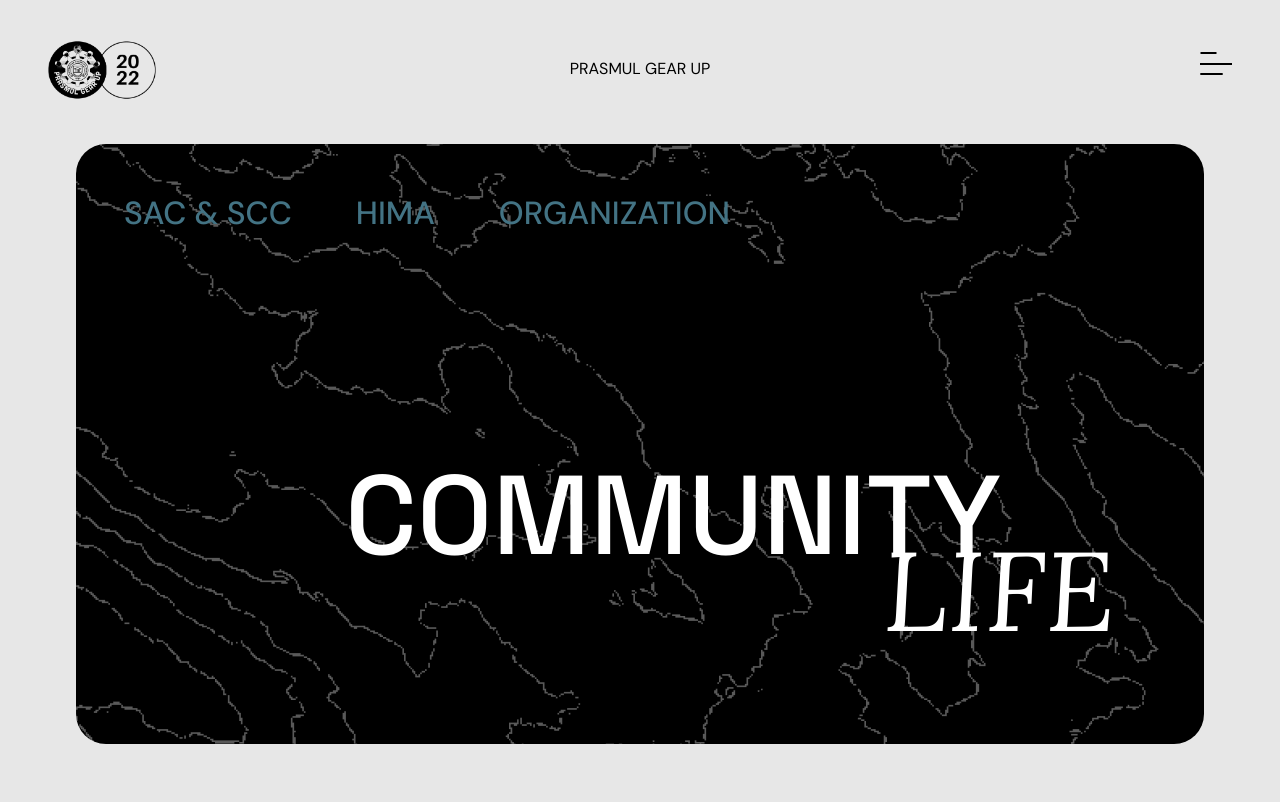
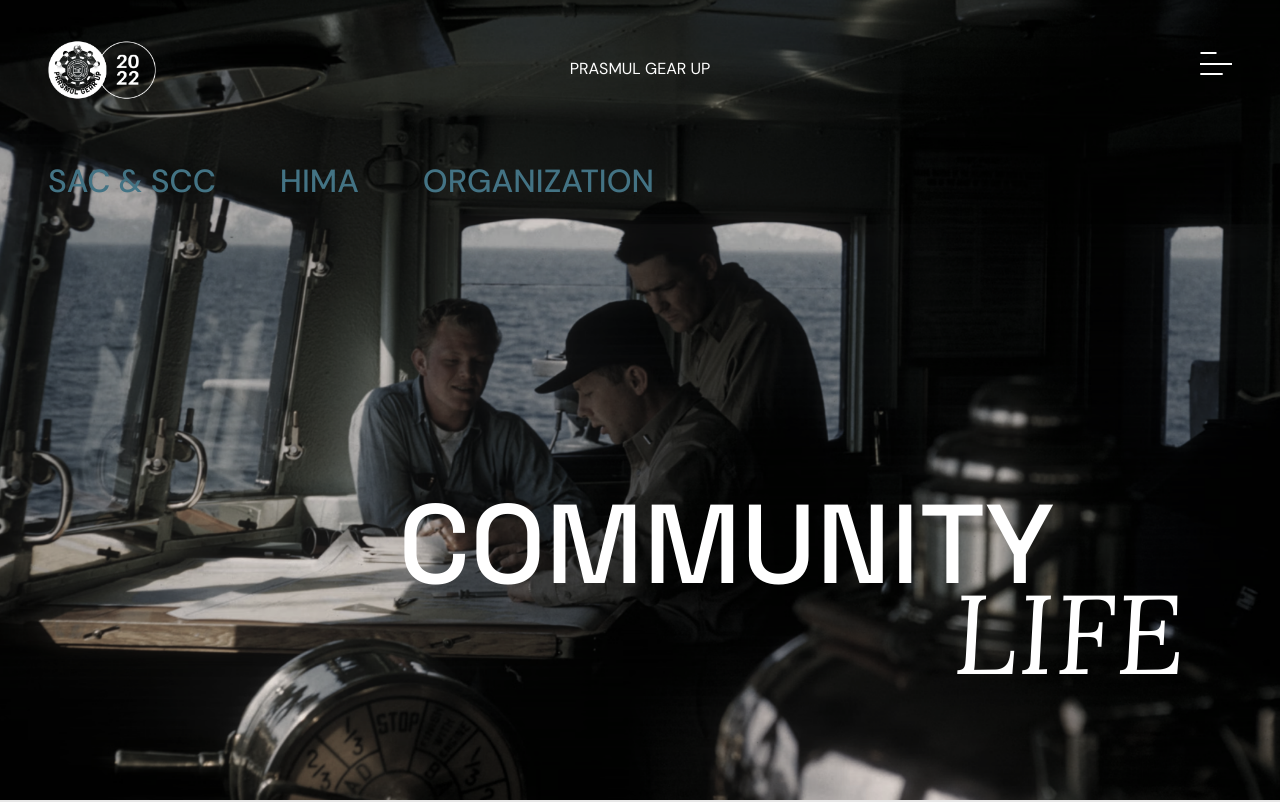
Before and after one commit to owenn2106/pgu2022-nextjs-frontend, a Next.js app: page /community in a window 1280 px wide. Shown: the top 802 px of the page. Built offline with nearby package versions, Linux system fonts and the light colour scheme.

Commit message:
changed comm life header

```diff
--- a/components/main/Layout.js
+++ b/components/main/Layout.js
@@ -15,6 +15,8 @@ const Layout = ({ children }) => {
         <NavBar />
       ) : router.pathname === "/leaderboard" ? (
         <NavBar />
+      ) : router.pathname === "/community" ? (
+        <NavBar />
       ) : (
         <NavBarBlack />
       )}
--- a/pages/community.js
+++ b/pages/community.js
@@ -5,12 +5,14 @@ import styles from "../styles/Community/Body.module.css";
 
 const community = () => {
   return (
-    <div className="container">
-      <div className={styles.BodyWrapper}>
-        <Header />
-        <Body />
+    <>
+      <Header />
+      <div className="container">
+        <div className={styles.BodyWrapper}>
+          <Body />
+        </div>
       </div>
-    </div>
+    </>
   );
 };
 
--- a/styles/Community/Body.module.css
+++ b/styles/Community/Body.module.css
@@ -1,6 +1,6 @@
-.BodyWrapper {
+/* .BodyWrapper {
   margin-top: 18vh;
-}
+} */
 
 .CommunitySubTitle {
   font-size: 4rem;
--- a/styles/Community/Header.module.css
+++ b/styles/Community/Header.module.css
@@ -1,10 +1,12 @@
 .HeaderWrapper {
-  background: url("/images/backgrounds/pattern-geo.png");
-
-  height: 75vh;
+  background: url("/images/backgrounds/comlife.png");
+  background-repeat: no-repeat;
+  background-size: cover;
+  background-position: center;
+  height: 100vh;
   padding: 3em;
+  padding-top: 10em;
   margin-bottom: 5em;
-  border-radius: 30px;
 }
 
 .Navigation ul {
```
Also changed, not shown: public/images/backgrounds/comlife.png (added).
